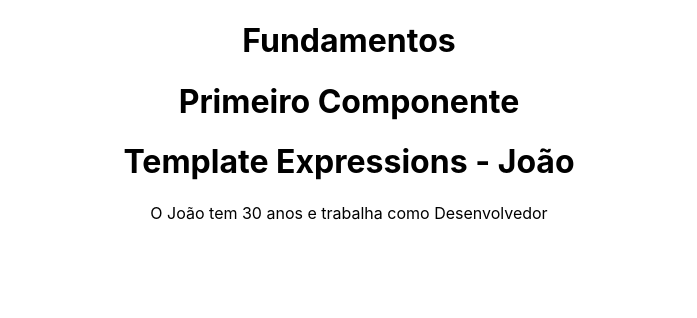
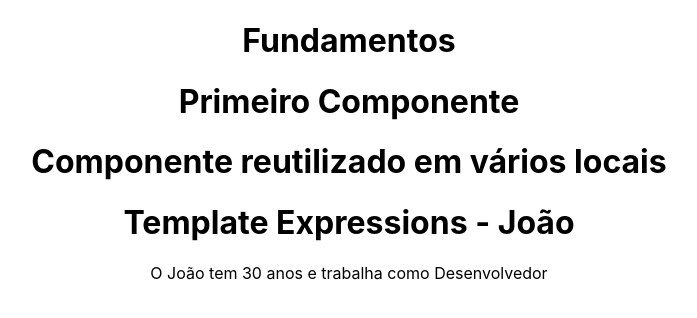
Before and after one commit to gabsbento/curso-react, a React (Create React App) app: page / in a window 1280 px wide. Shown: the top 318 px of the page, without its empty margins (291-988 px from the left). Built offline with nearby package versions, Linux system fonts and the light colour scheme.

Commit message:
:sparkles: feat: componente dentro de componente

```diff
--- a/src/components/FirstComponent.jsx
+++ b/src/components/FirstComponent.jsx
@@ -1,7 +1,10 @@
+import MyComponent from "./MyComponent";
+
 const FirstComponent = () => {
   return (
     <div>
       <h1>Primeiro Componente</h1>
+      <MyComponent />
     </div>
   );
 };
--- /dev/null
+++ b/src/components/MyComponent.jsx
@@ -0,0 +1,9 @@
+const MyComponent = () => {
+  return (
+    <div>
+      <h1>Componente reutilizado em vários locais</h1>
+    </div>
+  );
+};
+
+export default MyComponent;
```
